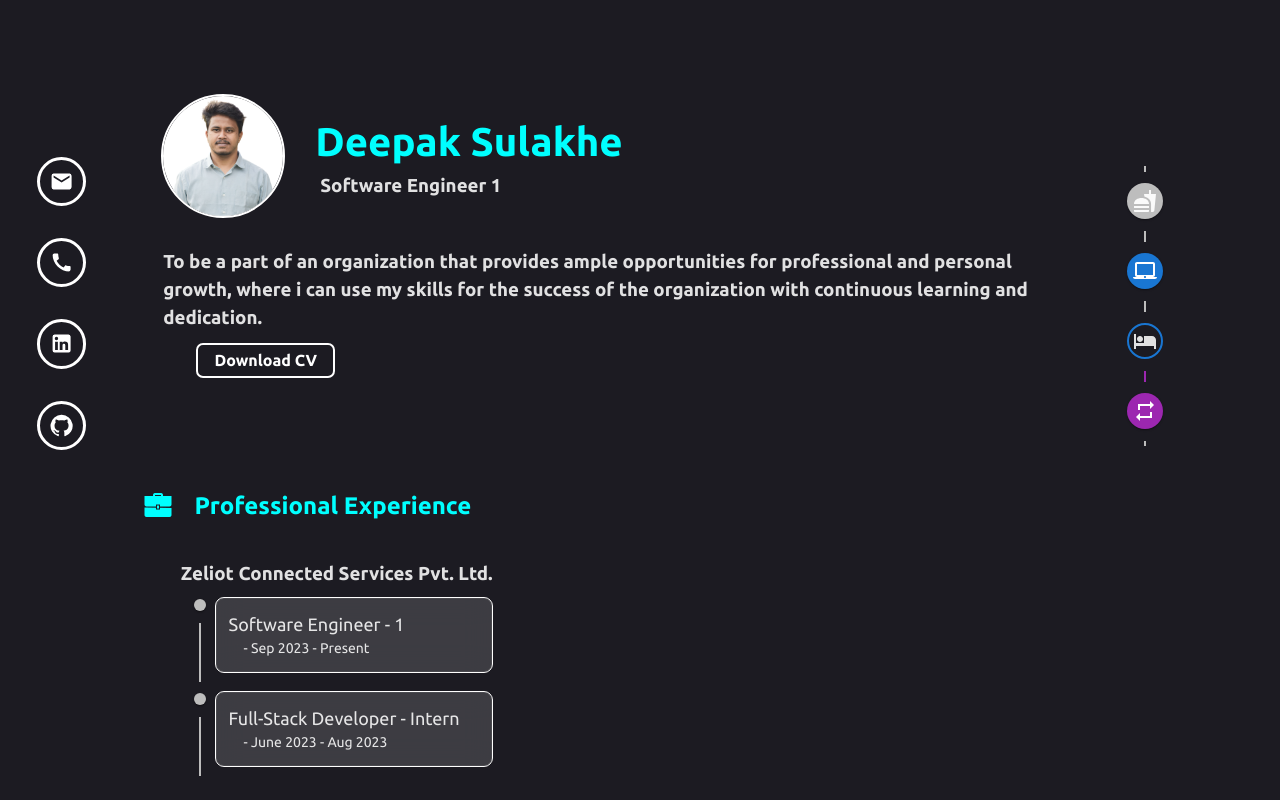
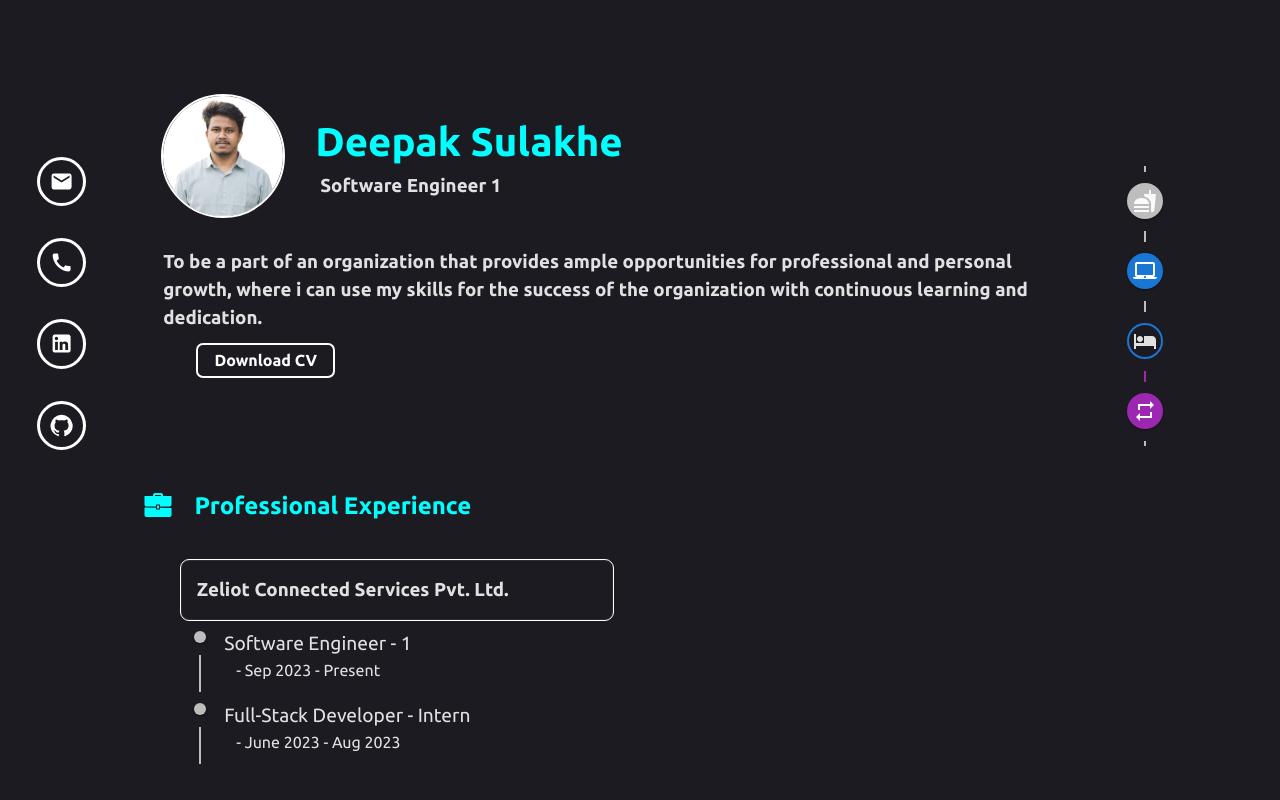
Before and after one commit to deepaksulakheds/deepaksulakheds.github.io, a React (Vite) app: page / in a window 1280 px wide. Shown: the top 800 px of the page. Built offline with nearby package versions, Linux system fonts and the light colour scheme.

Commit message:
experience section changed.

```diff
--- a/src/components/experienceTimeline/experienceTimeline.css
+++ b/src/components/experienceTimeline/experienceTimeline.css
@@ -1,25 +1,30 @@
 .timelineItem {
-  padding: 1.5vh;
-  outline: 1.5px solid white;
+  padding: 1.2vh;
   border-radius: 1vh;
   width: 250px;
-  margin: 10px;
+  margin-left: 9px;
   min-width: 150px;
-  background: rgba(255, 255, 255, 0.15);
-  -webkit-backdrop-filter: blur(14px);
-  backdrop-filter: blur(14px);
-  border: 1px solid rgba(255, 255, 255, 0.075);
-  text-wrap: nowrap;
 }
 
 .timelineTitle {
   margin: 0;
-  font-size: large;
+  font-size: larger;
 }
 
 .timelineCompanyTitle {
   margin: 0;
+  width: 400px;
+  outline: 1.5px solid white;
+  border-radius: 1vh;
+  padding: 15px;
   margin-left: 11vw;
+  /* font-size: larger; */
+  font-weight: bolder;
+  /* background: rgba(255, 255, 255, 0.15);
+  -webkit-backdrop-filter: blur(14px);
+  backdrop-filter: blur(14px); */
+  border: 1px solid rgba(255, 255, 255, 0.075);
+  text-wrap: nowrap;
 }
 
 .experienceTitle {
--- a/src/components/experienceTimeline/experienceTimeline.jsx
+++ b/src/components/experienceTimeline/experienceTimeline.jsx
@@ -44,13 +44,7 @@ export function ExperienceTimeline() {
                 </TimelineSeparator>
                 <div className="timelineItem">
                   <p className="timelineTitle">{titles.title}</p>
-                  <p
-                    style={{
-                      margin: "0",
-                      textIndent: "15px",
-                      fontSize: "14px",
-                    }}
-                  >
+                  <p style={{ margin: 0, textIndent: "12px" }}>
                     - {titles.duration}
                   </p>
                 </div>
```
Also changed, not shown: 4 other files (tests, documents, lock files or other folders).
